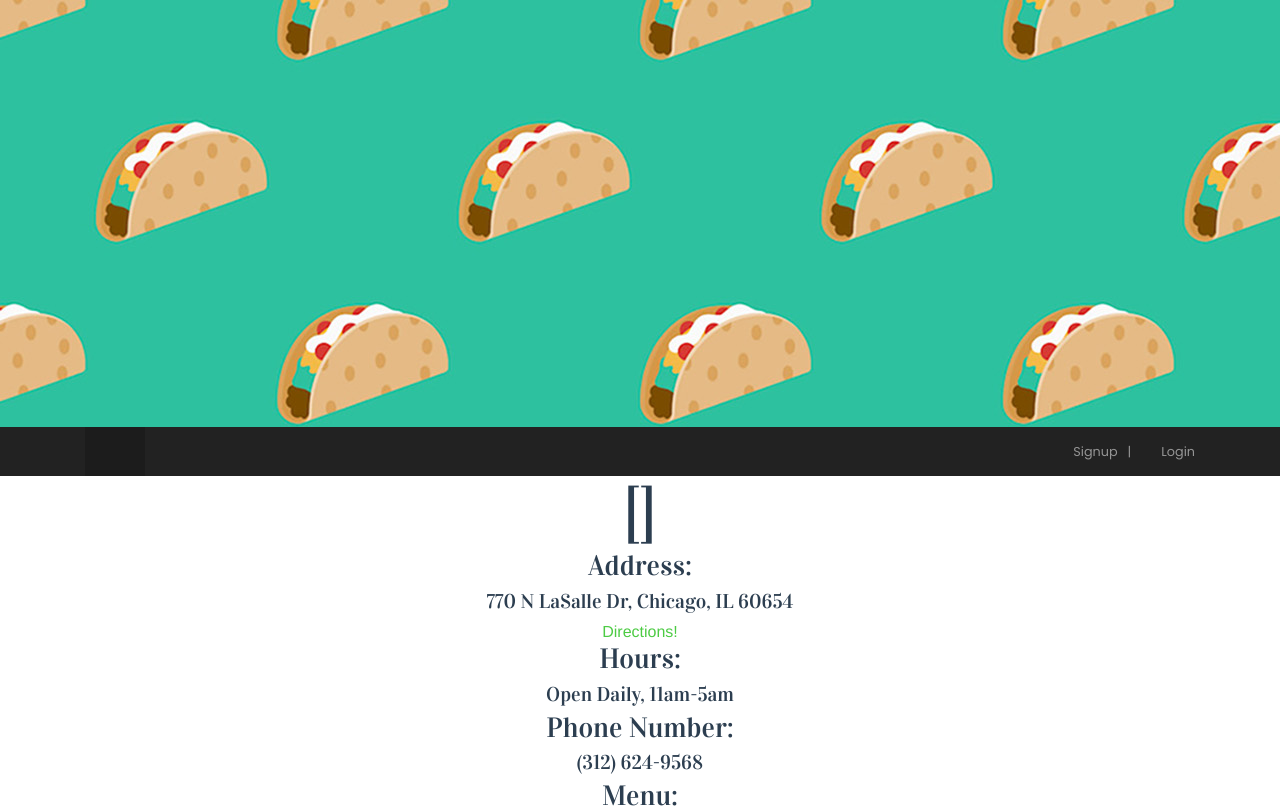
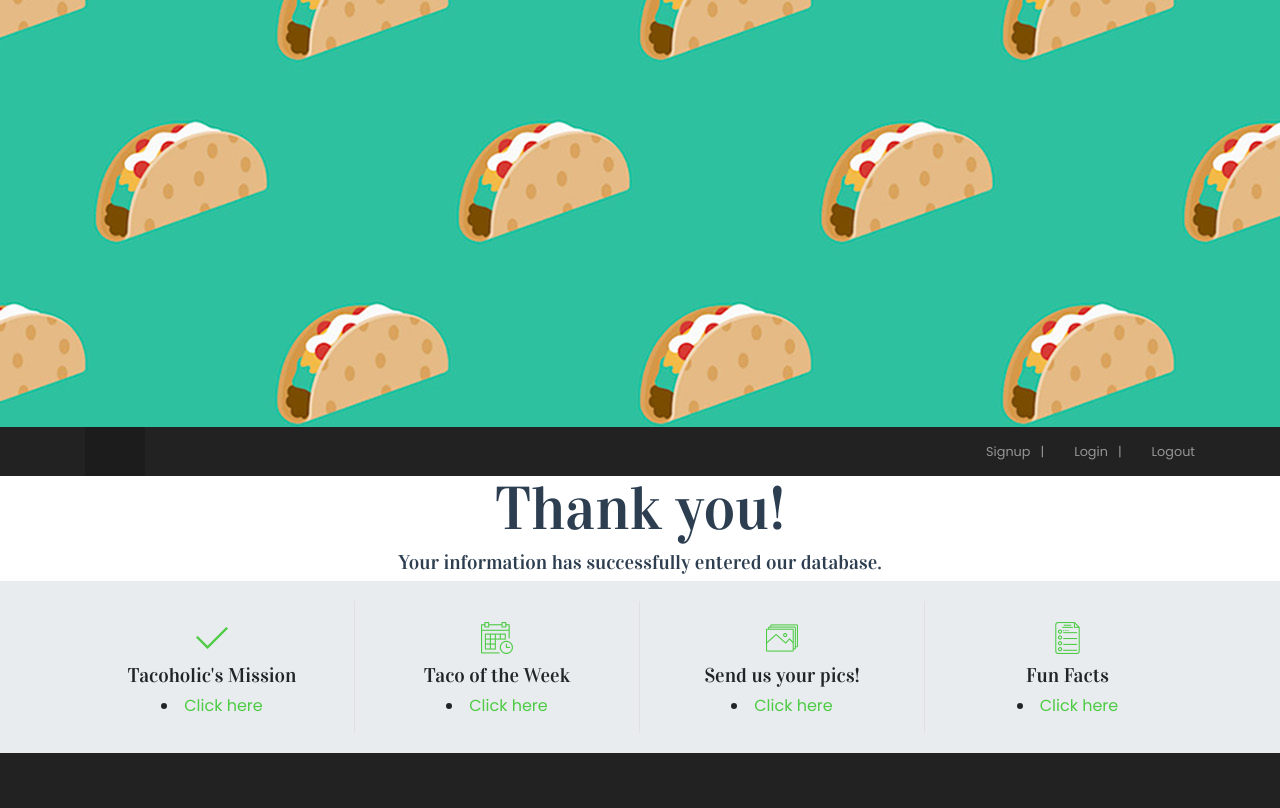
Before and after one commit to Tacoholic/tacoholic_app_vue, a Vue app: page /Taco in a window 1280 px wide. Shown: the top 808 px of the page. Built offline with nearby package versions, Linux system fonts and the light colour scheme; a web font is replaced by a local one.

Commit message:
updated show page by creating hyperlinks, adding shawdowbox and images to index page

```diff
--- a/public/index.html
+++ b/public/index.html
@@ -7,7 +7,7 @@
     <head>
         <meta charset="utf-8">
         <meta http-equiv="X-UA-Compatible" content="IE=edge">
-        <title>Places | Directory Template </title>
+        <title>Tacoholic</title>
         <meta name="description" content="">
         <meta name="viewport" content="width=device-width, initial-scale=1">
         <meta name="robots" content="all,follow">
@@ -57,7 +57,7 @@
 
                   </div>
                 </div>
-                <div class="CTAs"><a href="/restaurants/signup" class="login"> <i class="fa fa-user"></i><span class="d-none d-md-inline">Signup</span></a><a href="/restaurants/login" class="login"><i class="fa fa-sign-in"></i><span class="d-none d-md-inline">Login</span></a></div>
+                <div class="CTAs"><a href="/restaurants/signup" class="login"> <i class="fa fa-user"></i><span class="d-none d-md-inline">Signup</span></a><a href="/restaurants/login" class="login"><i class="fa fa-sign-in"></i><span class="d-none d-md-inline">Login</span></a><a href="/restaurants/logout" class="logout"><i class="fa fa-sign-in"></i><span class="d-none d-md-inline">Logout</span></a></div>
               </div>
             </div>
           </div>
--- a/public/main.css
+++ /dev/null
@@ -1,4 +0,0 @@
-/*body {
-
-  background-image: url('Red_Taco.jpg');
-}*/
--- a/src/views/Login.vue
+++ b/src/views/Login.vue
@@ -45,7 +45,7 @@ export default {
           axios.defaults.headers.common["Authorization"] =
             "Bearer " + response.data.jwt;
           localStorage.setItem("jwt", response.data.jwt);
-          this.$router.push("/");
+          this.$router.push("/restaurants");
         })
         .catch(error => {
           this.errors = ["Invalid email or password."];
--- a/src/views/Logout.vue
+++ b/src/views/Logout.vue
@@ -1,5 +1,6 @@
 <template>
   <div class="logout">
+    <h5>Thanks for coming!</h5>
   </div>
 </template>
 
--- a/src/views/RestaurantsIndex.vue
+++ b/src/views/RestaurantsIndex.vue
@@ -3,23 +3,27 @@
   <div class="restaurants-index">
     <h1>TACOHOLICS</h1>
 
-    <p>"Surround yourself with tacos, not negativity.”<p>
+<img src="https://i.etsystatic.com/14519444/r/il/675b9a/1394634104/il_570xN.1394634104_s245.jpg">
+ <!--    <p>"Surround yourself with tacos, not negativity.”</p> -->
 
-    <h4>No need to type your info in, just click the button!</h4>
-
-
+    <h4>You're one click away from paradise!</h4>
 
     <button v-on:click="getRestaurants()">
       Take me to the tacos!
     </button>
 
     <div v-for="restaurant in restaurants">
-         <router-link :to=" '/restaurants/' + restaurant.place_id ">{{ restaurant.name }} </router-link>
+         <h3><router-link :to=" '/restaurants/' + restaurant.place_id ">{{ restaurant.name }}</router-link></h3>
 
     </div>
     </div>
 </template>
+<style>
+  .Restaurant-index .card:hover {
+    box-shadow: 8px 8px 35px 8px #004d00
+  }
 
+</style>
 <script>
 
 import axios from "axios";
--- a/src/views/RestaurantsNew.vue
+++ b/src/views/RestaurantsNew.vue
@@ -74,7 +74,7 @@ export default {
       axios.post("/api/restaurants", params)
       .then(response => {
         console.log("Success", response.data);
-        this.$router.push("/");
+        this.$router.push("/Taco");
       }).catch(error => {
         this.errors = error.response.data.errors;
       });
--- a/src/views/RestaurantsShow.vue
+++ b/src/views/RestaurantsShow.vue
@@ -3,12 +3,31 @@
   <div class="restaurants-show">
 
     <h1>{{ restaurantInfo.name }}</h1>
-    <h1>{{ restaurantInfo.photo }}</h1>
-    <h4>Address: {{ restaurantInfo.vicinity }}</h4>
-    <h4>Phone Number: {{ restaurantInfo.formatted_phone_number }}</h4>
-    <h4>Google Rating: {{ restaurantInfo.rating }}</h4>
-    <h4>Total ratings: {{ restaurantInfo.user_ratings_total }}</h4>
-    <h4>Website: {{ restaurantInfo.website }}</h4>
+    <h2>Address:</h2>
+    <h4><a :href="'https://www.google.com/maps/place/' + restaurantInfo.formatted_address">{{ restaurantInfo.formatted_address }}</a></h4>
+    <h2>Phone Number:</h2>
+    <h5>{{ restaurantInfo.formatted_phone_number }}</h5>
+    <h2>Google Rating:</h2>
+    <h3>{{ restaurantInfo.rating }}</h3>
+
+    <h2>Total ratings:</h2>
+    <h3>{{ restaurantInfo.user_ratings_total }}</h3>
+    <h2>Website:</h2>
+    <h4><a :href=" restaurantInfo.website ">{{ restaurantInfo.website }}</a></h4>
+    <h2>Hours:</h2>
+    <h4> {{ restaurantInfo.opening_hours.weekday_text[0] }}</h4>
+    <h4> {{ restaurantInfo.opening_hours.weekday_text[1] }}</h4>
+    <h4> {{ restaurantInfo.opening_hours.weekday_text[2] }}</h4>
+    <h4> {{ restaurantInfo.opening_hours.weekday_text[3] }}</h4>
+    <h4> {{ restaurantInfo.opening_hours.weekday_text[4] }}</h4>
+    <h4> {{ restaurantInfo.opening_hours.weekday_text[5] }}</h4>
+    <h4> {{ restaurantInfo.opening_hours.weekday_text[6] }}</h4>
+    <!-- <h4> {{ restaurantInfo.opening_hours.open_now }}</h4> -->
+
+
+
+
+
 
   </div>
 </template>
--- a/src/views/Signup.vue
+++ b/src/views/Signup.vue
@@ -52,7 +52,7 @@ export default {
             axios
               .post("/api/users", params)
               .then(response => {
-                this.$router.push("/login");
+                this.$router.push("/restaurants/login");
               })
               .catch(error => {
                 this.errors = error.response.data.errors;
--- a/src/views/Taco.vue
+++ b/src/views/Taco.vue
@@ -1,46 +1,7 @@
 <template>
   <div>
-    <h1><!--
-      Big Wig Taco's and Burritos -->
-       {{restaurants}}
-    </h1>
-    <div>
-    <h3>Address:</h3>
-    <h5>770 N LaSalle Dr, Chicago, IL 60654</h5>
-    <a href="https://www.google.com/maps/dir/Actualize+Coding+Bootcamp,+West+Ohio+Street,+Chicago,+IL/Big+Wig+Tacos+%26+Burritos,+770+N+LaSalle+Dr,+Chicago,+IL+60654/@41.8942529,-87.6363752,17z/data=!3m1!4b1!4m14!4m13!1m5!1m1!1s0x880e2cb442fe0967:0x8ebe0574fdbab276!2m2!1d-87.6348295!2d41.8921364!1m5!1m1!1s0x880fd34ca3bc4007:0x88f221acb96dc237!2m2!1d-87.6330354!2d41.8963589!3e2">Directions!</a>
-    </div>
-    <h3>Hours:</h3>
-    <h5>Open Daily, 11am-5am</h5>
-    <h3>Phone Number:</h3>
-    <h5>(312) 624-9568</h5>
-    <div>
-    <h3>Menu:</h3>
-    <a href="https://www.bigwigtacos.com/menu">Click here for the Menu!</a>
-    </div>
+  <h1>Thank you!</h1>
+  <h5>Your information has successfully entered our database.</h5>
+
   </div>
 </template>
-
-<script>
-import axios from "axios";
-
-export default {
-  data: function() {
-    return {
-      restaurants:[],
-    };
-  },
-
-  methods: {
-    submit: function() {
-
-    },
-    getRestaurants: function() {
-      axios.get("/api/restaurants")
-      .then(response => {
-        console.log(response.data);
-        this.restaurants = response.data;
-      });
-  },
-}
-};
-</script>
```
